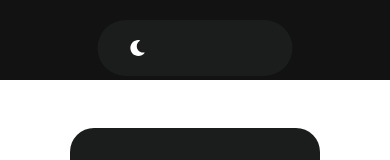
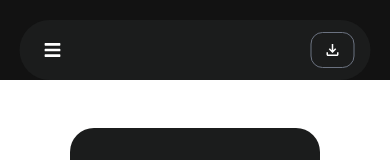
Before and after one commit to subigya-js/subigyasubedi.com.np, a Next.js app: page / in a window 390 px wide. Shown: the top 160 px of the page. Built offline with nearby package versions, Linux system fonts and the light colour scheme.

Commit message:
feat: enhance Navbar with mobile menu and download resume functionality

```diff
--- a/app/components/Navbar.tsx
+++ b/app/components/Navbar.tsx
@@ -3,14 +3,15 @@
 import { Montserrat } from "next/font/google";
 import { usePathname, useRouter } from "next/navigation";
 import { useState } from "react";
-import { FaMoon, FaSun } from "react-icons/fa";
+import { MdOutlineFileDownload } from "react-icons/md";
+import { FaBars, FaTimes } from "react-icons/fa";
 
 const font = Montserrat({ weight: "400", subsets: ["latin"] });
 
 const Navbar = () => {
   const router = useRouter();
   const pathname = usePathname();
-  const [isDarkMode, setIsDarkMode] = useState(true);
+  const [isMobileMenuOpen, setIsMobileMenuOpen] = useState(false);
 
   const navItems = [
     { name: "Home", path: "/" },
@@ -20,8 +21,23 @@ const Navbar = () => {
     { name: "Contact", path: "/contact" },
   ];
 
-  const toggleTheme = () => {
-    setIsDarkMode(!isDarkMode);
+  const downloadResume = () => {
+    // Create a link element to trigger download
+    const link = document.createElement('a');
+    link.href = '/resume.pdf'; // Assumes resume.pdf is in public folder
+    link.download = 'Subigya_Subedi_Resume.pdf';
+    document.body.appendChild(link);
+    link.click();
+    document.body.removeChild(link);
+  };
+
+  const toggleMobileMenu = () => {
+    setIsMobileMenuOpen(!isMobileMenuOpen);
+  };
+
+  const handleNavigation = (path: string) => {
+    router.push(path);
+    setIsMobileMenuOpen(false); // Close mobile menu after navigation
   };
 
   return (
@@ -29,14 +45,34 @@ const Navbar = () => {
       {/* Backdrop to prevent content from showing above navbar */}
       <div className="fixed top-0 left-0 w-full h-20 bg-transparent z-[999] pointer-events-none" />
 
-      <nav className={`fixed top-5 left-1/2 transform -translate-x-1/2 py-3 px-6 sm:px-8 flex justify-between w-[50%] bg-[#1b1c1c] items-center rounded-full font-bold z-[1000] ${font.className}`} suppressHydrationWarning>
-        {/* Desktop menu */}
-        <ul className="hidden md:flex space-x-4 lg:space-x-8 text-sm font-bold">
+      {/* Desktop/Tablet Navbar */}
+      <nav className={`fixed top-5 left-1/2 transform -translate-x-1/2 py-3 px-4 sm:px-6 md:px-8 flex justify-between w-[90%] sm:w-[80%] md:w-[70%] lg:w-[60%] xl:w-[50%] bg-[#1b1c1c] items-center rounded-full font-bold z-[1000] ${font.className}`} suppressHydrationWarning>
+
+        {/* Left side - Mobile hamburger menu */}
+        <div className="flex items-center">
+          <button
+            onClick={toggleMobileMenu}
+            className="md:hidden flex items-center justify-center p-2 rounded-full hover:bg-gray-700/30 transition-colors"
+            aria-label="Toggle mobile menu"
+          >
+            {isMobileMenuOpen ? (
+              <FaTimes className="text-white text-lg" />
+            ) : (
+              <FaBars className="text-white text-lg" />
+            )}
+          </button>
+        </div>
+
+        {/* Center - Desktop menu */}
+        <ul className="hidden md:flex space-x-2 lg:space-x-4 xl:space-x-8 text-sm font-bold">
           {navItems.map((item) => (
             <li key={item.name}>
               <button
-                onClick={() => router.push(item.path)}
-                className={`transition-colors ${pathname === item.path ? 'text-yellow-500' : 'text-white hover:text-yellow-500'
+                onClick={() => handleNavigation(item.path)}
+                className={`px-2 py-1 rounded-md transition-colors ${
+                  pathname === item.path
+                    ? 'text-yellow-500 bg-yellow-500/10'
+                    : 'text-white hover:text-yellow-500 hover:bg-gray-700/30'
                 }`}
               >
                 {item.name}
@@ -45,37 +81,45 @@ const Navbar = () => {
           ))}
         </ul>
 
+        {/* Right side - Download Resume Button */}
+        <div className="flex items-center">
           <button
-          onClick={toggleTheme}
-          className="flex items-center justify-center p-2 rounded-full hover:bg-gray-700 transition-colors"
-          aria-label={isDarkMode ? "Switch to light mode" : "Switch to dark mode"}
+            onClick={downloadResume}
+            className="flex items-center justify-center gap-2 px-3 py-2 rounded-xl border border-gray-500 hover:scale-105 hover:bg-gray-600/10 duration-400 transition-all text-white font-semibold"
+            aria-label="Download Resume"
           >
-          {isDarkMode ? (
-            <FaMoon className="text-white" />
-          ) : (
-            <FaSun className="text-yellow-500" />
-          )}
+            <MdOutlineFileDownload className="text-white text-lg" />
+            <span className="hidden sm:inline text-sm">Resume</span>
           </button>
+        </div>
       </nav>
 
-      {/* Mobile footer navbar */}
-      {/* <div className={`md:hidden fixed bottom-0 left-0 w-full bg-gray-900 z-[1000] ${font.className}`} suppressHydrationWarning>
-        <ul className="flex justify-around items-center h-[10vh] text-sm font-bold">
+      {/* Mobile Menu Overlay */}
+      {isMobileMenuOpen && (
+        <div className="md:hidden fixed inset-0 bg-black/50 z-[1001]" onClick={toggleMobileMenu}>
+          <div
+            className={`fixed top-20 left-1/2 transform -translate-x-1/2 w-[90%] bg-[#1b1c1c] rounded-2xl p-6 z-[1002] ${font.className}`}
+            onClick={(e) => e.stopPropagation()}
+          >
+            <ul className="flex flex-col space-y-4">
               {navItems.map((item) => (
-            <li key={item.name} className="w-1/3">
+                <li key={item.name}>
                   <button
-                onClick={() => router.push(item.path)}
-                className="w-full h-full flex flex-col items-center justify-center"
+                    onClick={() => handleNavigation(item.path)}
+                    className={`w-full text-left px-4 py-3 rounded-lg transition-colors ${
+                      pathname === item.path
+                        ? 'text-yellow-500 bg-yellow-500/10'
+                        : 'text-white hover:text-yellow-500 hover:bg-gray-700/30'
+                    }`}
                   >
-                <span className={`text-xs mt-1 transition-colors ${pathname === item.path ? 'text-yellow-500' : 'text-white'
-                  }`}>
                     {item.name}
-                </span>
                   </button>
                 </li>
               ))}
             </ul>
-      </div> */}
+          </div>
+        </div>
+      )}
     </>
   );
 };
```
Lines whose indentation alone changed are shown as unchanged.
